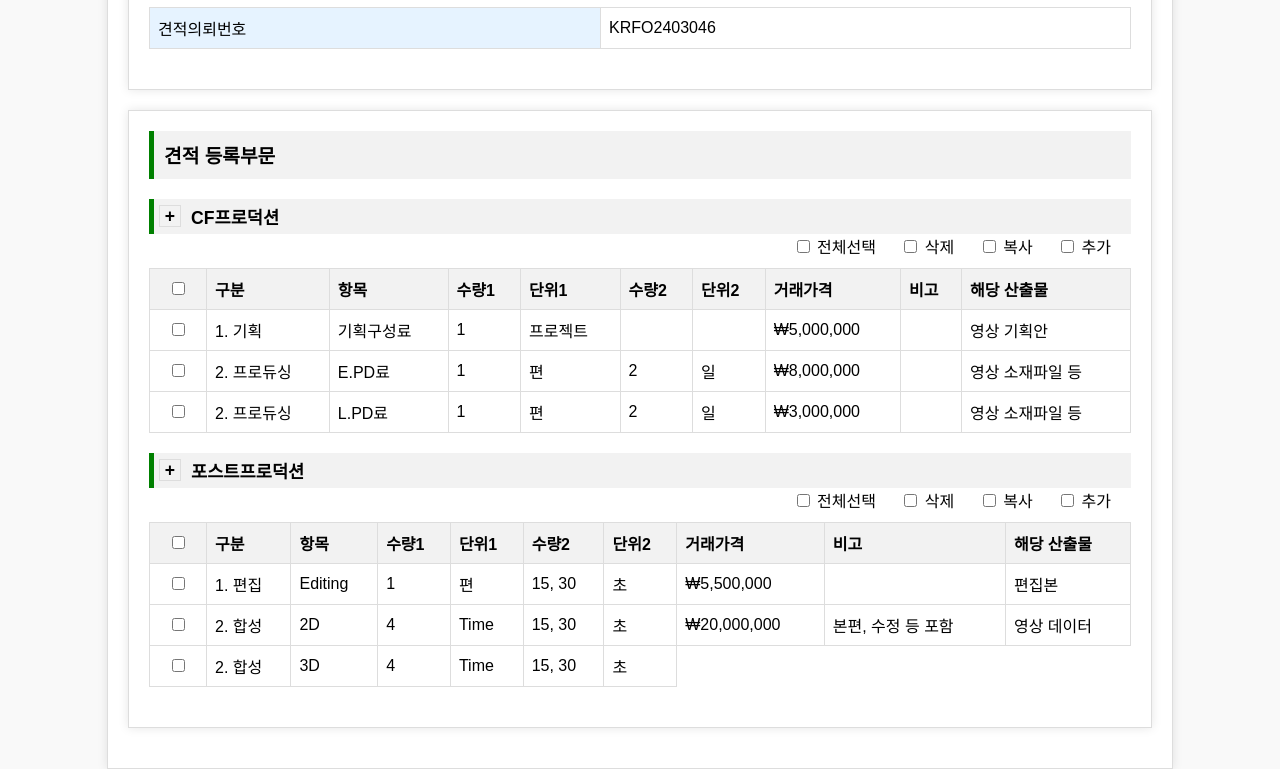
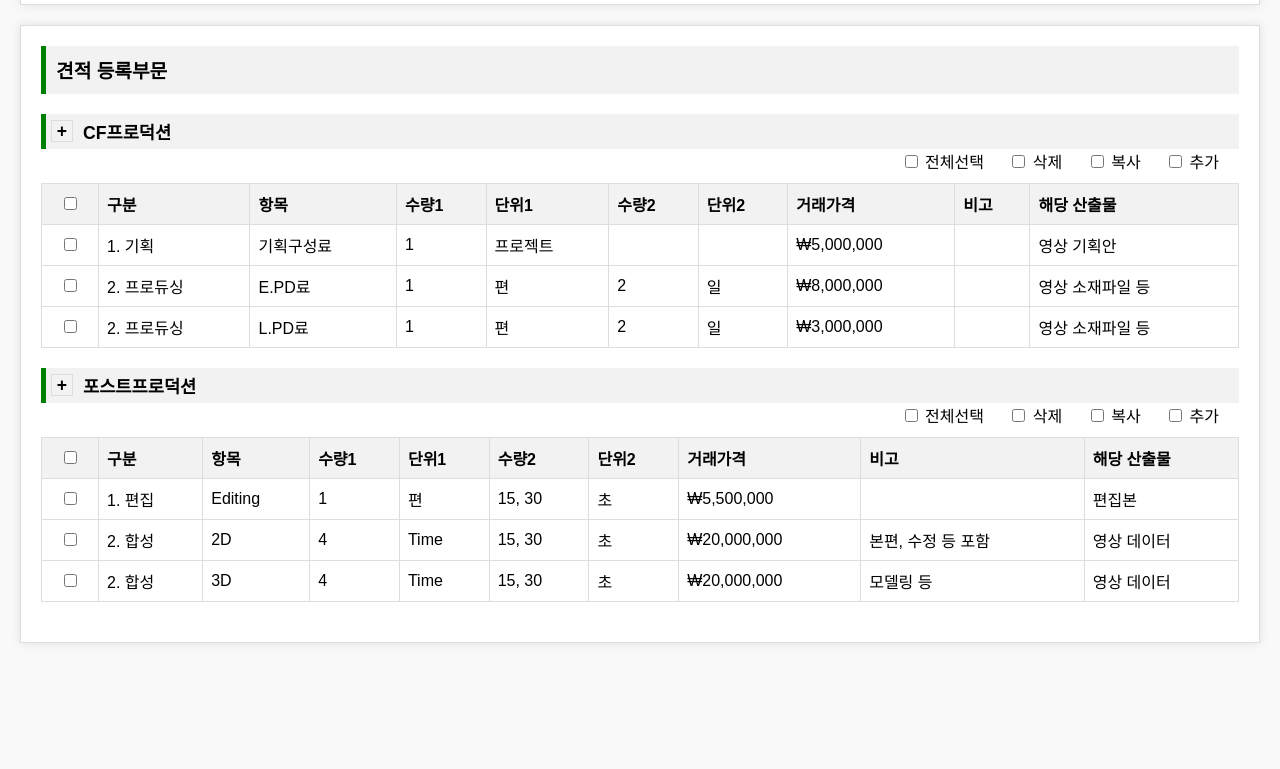
Before and after one commit to ingskim/PMAuto, a plain HTML site: page index.html in a window 1280 px wide. Shown: the part 481-1250 px from the top of the page. After the commit the page ends 1144 px from the top, so only its background shows below. Drawn offline with Linux system fonts and the light colour scheme.

Commit message:
index.html

```diff
--- a/index.html
+++ b/index.html
@@ -3,24 +3,12 @@
 <head>
     <meta charset="UTF-8">
     <meta name="viewport" content="width=device-width, initial-scale=1.0">
-    <title>견적등록/수정 팝업</title>
+    <title>견적등록/수정</title>
     <style>
         body {
             font-family: Arial, sans-serif;
+            margin: 20px;
             background-color: #f9f9f9;
-            margin: 0;
-            padding: 0;
-            overflow: hidden;
-        }
-        .popup-container {
-            width: 80%;
-            height: 80%;
-            margin: 5% auto;
-            background-color: #fff;
-            border: 1px solid #ddd;
-            box-shadow: 0 0 10px rgba(0, 0, 0, 0.1);
-            padding: 20px;
-            overflow-y: auto;
         }
         h1 {
             color: #333;
@@ -92,7 +80,6 @@
 </head>
 <body>
 
-    <div class="popup-container">
     <h1>견적등록/수정</h1>
 
     <div class="section">
@@ -246,3 +233,12 @@
                 <td>Time</td>
                 <td>15, 30</td>
                 <td>초</td>
+                <td>₩20,000,000</td>
+                <td>모델링 등</td>
+                <td>영상 데이터</td>
+            </tr>
+        </table>
+    </div>
+
+</body>
+</html>
```
Lines whose indentation alone changed are shown as unchanged.
